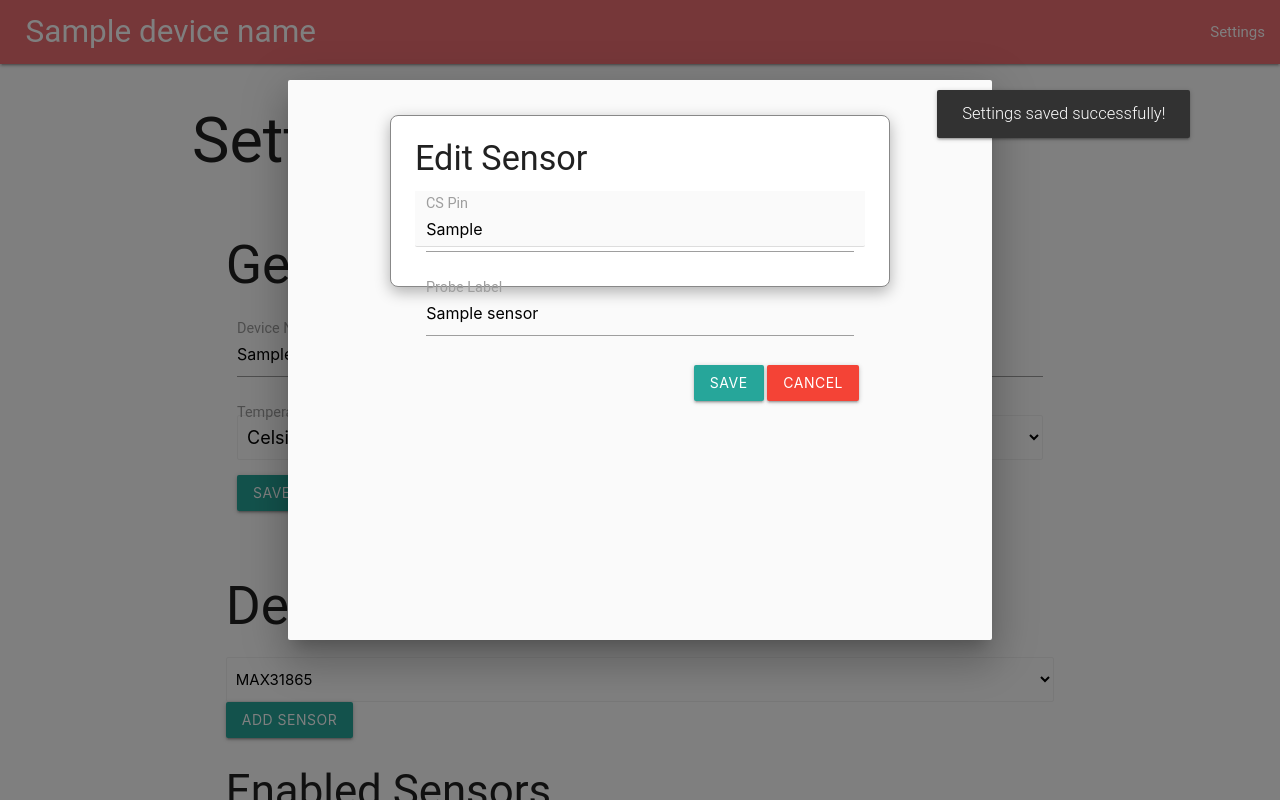
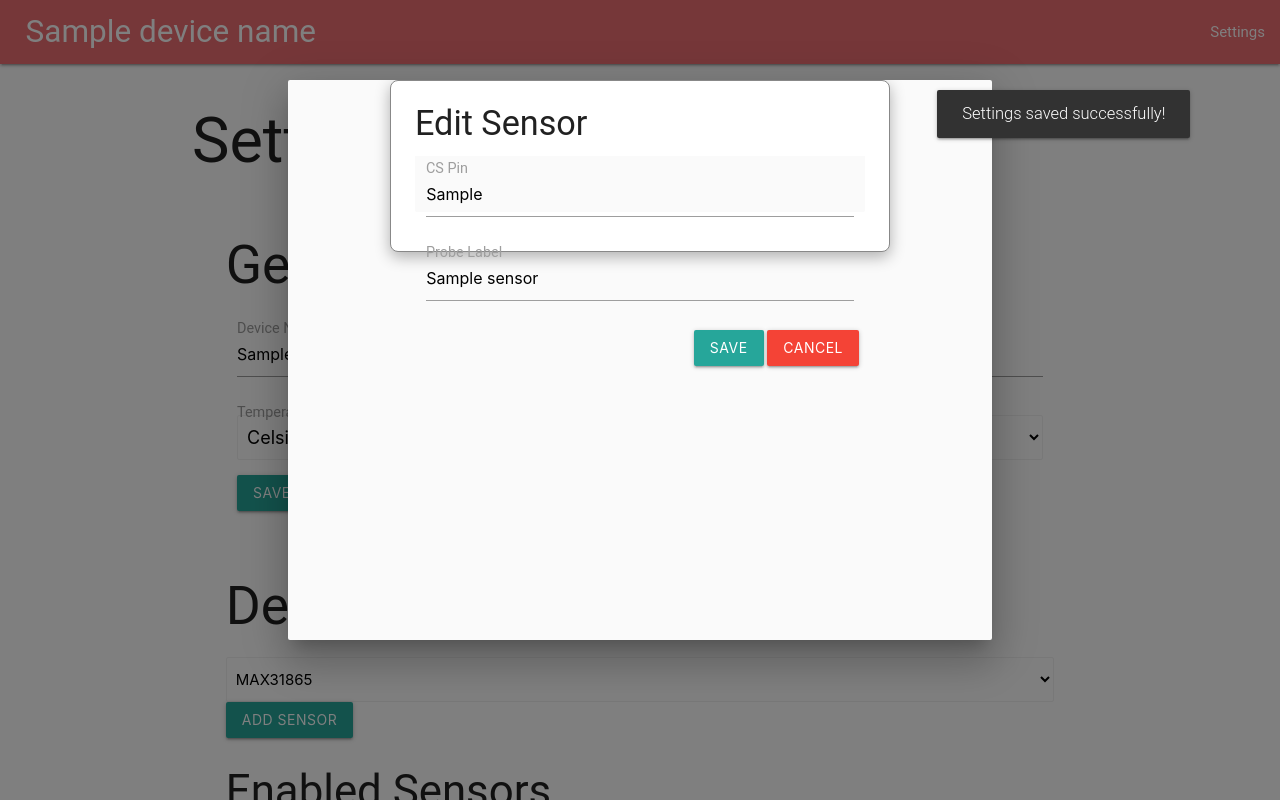
Before and after one commit to Killerphish/MasterPI, a Flask app: template templates/settings.html in a window 1280 px wide, after a click on "EDIT". Run offline with Flask 3, Linux system fonts and the light colour scheme; the template is opened without the code that fills it: most values are stand-ins (such as "Sample title", 1, 10 or a date in 2020).

Commit message:
modal updates

```diff
--- a/static/css/style.css
+++ b/static/css/style.css
@@ -59,7 +59,7 @@ label {
 }
 
 .modal-content {
-    margin: 5% auto;
+    margin: 0 auto;
     padding: 20px;
     border: 1px solid #888;
     width: auto; /* Adjust the width as needed */
@@ -69,17 +69,8 @@ label {
     border-radius: 8px;
 }
 
-.modal-header, .modal-footer {
+.modal-footer {
     padding: 10px;
-    border-bottom: 1px solid #ddd;
-}
-
-.modal-header {
-    border-bottom: none;
-}
-
-.modal-footer {
-    border-top: none;
     text-align: right;
 }
 
--- a/templates/settings.html
+++ b/templates/settings.html
@@ -114,14 +114,14 @@
                             <div class="modal-content">
                                 <h4>Confirm Deletion</h4>
                                 <p>Are you sure you want to remove this sensor?</p>
-                                <div class="modal-footer">
-                                    <form id="removeSensorForm" method="POST" action="{{ url_for('remove_sensor') }}">
-                                        <input type="hidden" name="csrf_token" value="{{ csrf_token }}">
-                                        <input type="hidden" id="removeSensorIndex" name="index">
+                                <form id="removeSensorForm" method="POST" action="{{ url_for('remove_sensor') }}">
+                                    <input type="hidden" name="csrf_token" value="{{ csrf_token }}">
+                                    <input type="hidden" id="removeSensorIndex" name="index">
+                                    <div class="modal-footer">
                                         <button type="submit" class="btn green">Confirm</button>
                                         <button type="button" class="btn red modal-close">Cancel</button>
-                                    </form>
-                                </div>
+                                    </div>
+                                </form>
                             </div>
                         </div>
                         <div class="col s12">
```
